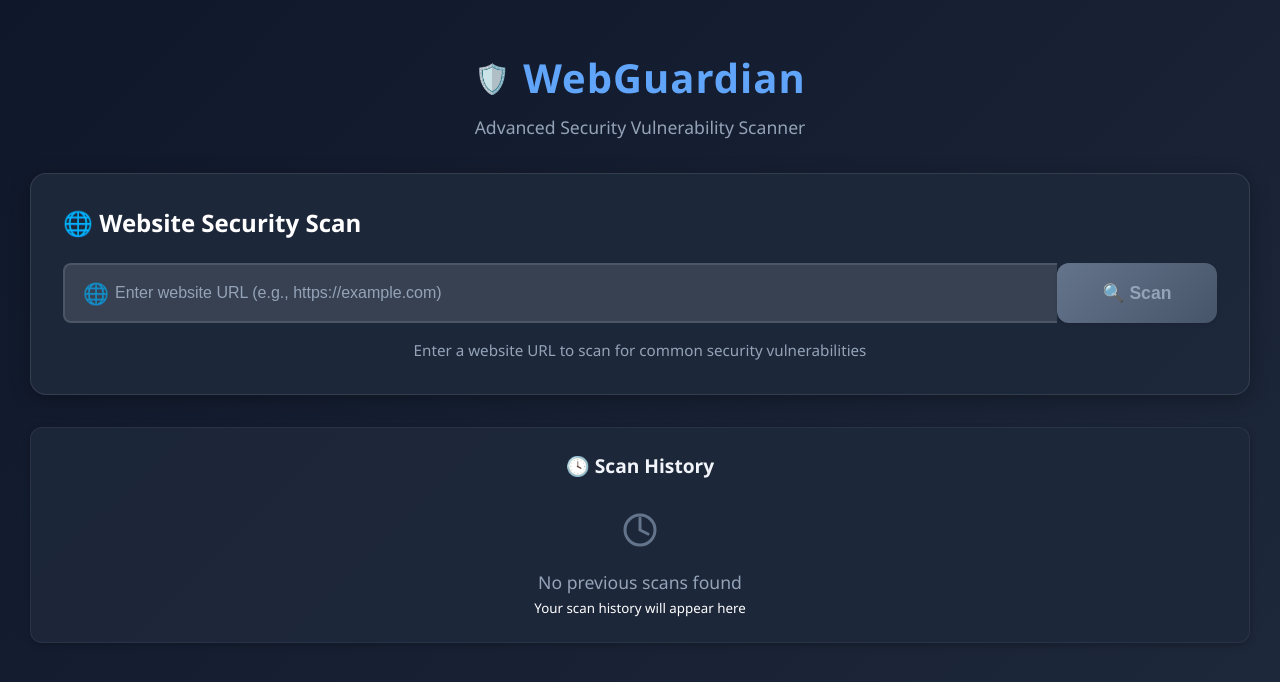
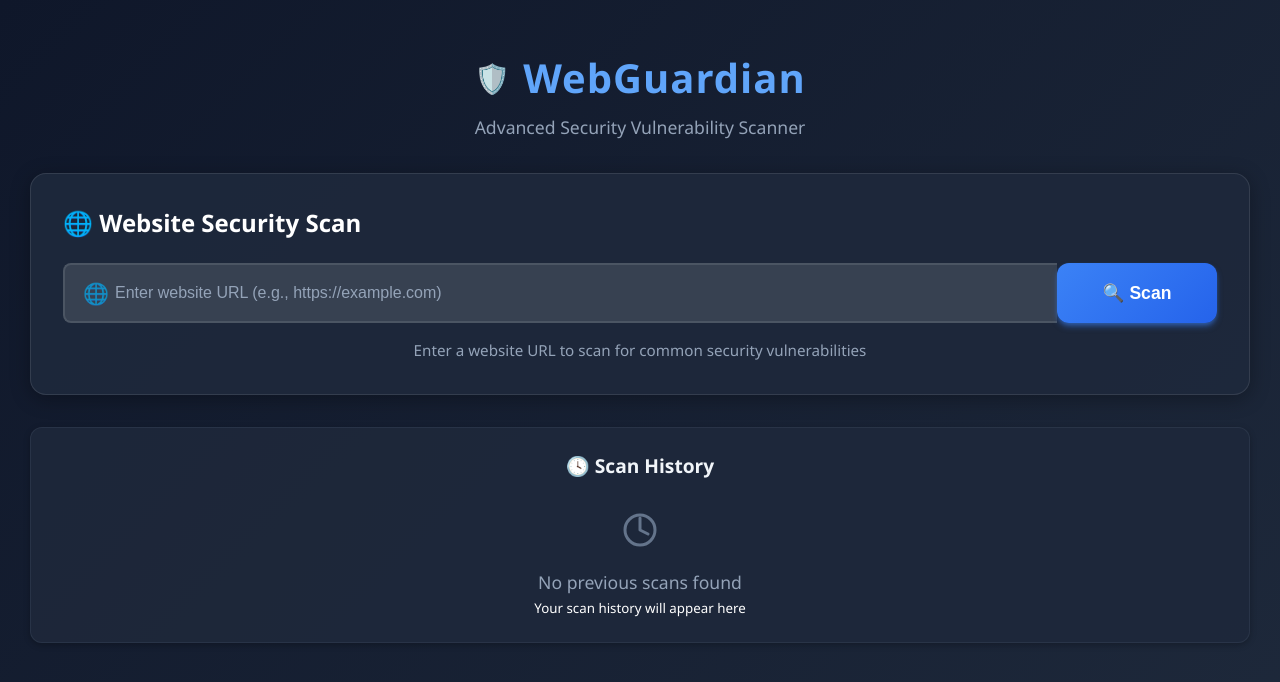
Before and after one commit to dailoc77/web-security-scan-FE, an Angular app: page / in a window 1280 px wide. Shown: the top 682 px of the page. Built offline with nearby package versions, Linux system fonts and the light colour scheme.

Commit message:
deploy again

```diff
--- a/src/app/app.config.ts
+++ b/src/app/app.config.ts
@@ -3,11 +3,13 @@ import { provideRouter } from '@angular/router';
 
 import { routes } from './app.routes';
 import { provideClientHydration, withEventReplay } from '@angular/platform-browser';
+import { provideHttpClient } from '@angular/common/http';
 
 export const appConfig: ApplicationConfig = {
   providers: [
     provideBrowserGlobalErrorListeners(),
     provideZoneChangeDetection({ eventCoalescing: true }),
-    provideRouter(routes), provideClientHydration(withEventReplay())
+    provideRouter(routes), provideClientHydration(withEventReplay()),
+    provideHttpClient()
   ]
 };
--- a/src/app/app.ts
+++ b/src/app/app.ts
@@ -3,6 +3,7 @@ import { RouterOutlet } from '@angular/router';
 import { HeaderComponent } from './header/header';
 import { SecurityScanComponent } from './security-scan/security-scan';
 import { ScanHistoryComponent } from './scan-history/scan-history';
+
 
 @Component({
   selector: 'app-root',
--- a/src/app/security-scan/security-scan.css
+++ b/src/app/security-scan/security-scan.css
@@ -20,6 +20,23 @@
 
 .scan-history-icon svg {
   color: #64748b;
+}
+
+.spinner {
+  display: inline-block;
+  width: 20px;
+  height: 20px;
+  border: 3px solid #fff;
+  border-top: 3px solid #3b82f6;
+  border-radius: 50%;
+  animation: spin 0.8s linear infinite;
+  margin-right: 8px;
+  vertical-align: middle;
+}
+
+@keyframes spin {
+  0% { transform: rotate(0deg);}
+  100% { transform: rotate(360deg);}
 }
 
 /* Security Scan Section - Matching the image layout */
--- a/src/app/security-scan/security-scan.html
+++ b/src/app/security-scan/security-scan.html
@@ -1,20 +1,22 @@
 <div class="security-scan-section">
   <h2 class="security-scan-title">🌐 Website Security Scan</h2>
   <div class="security-scan-input-row">
-    <input
-      [(ngModel)]="url"
-      type="url"
-      placeholder="Enter website URL (e.g., https://example.com)"
-      class="security-scan-input"
-      autocomplete="url"
-      spellcheck="false"
-    />
-    <button
+    <input [(ngModel)]="url" type="url" placeholder="Enter website URL (e.g., https://example.com)"
+      class="security-scan-input" autocomplete="url" spellcheck="false" />
+    <!-- <button
       (click)="startScan()"
       class="security-scan-btn"
       [disabled]="!url || url.length < 8"
     >
       🔍 Scan
+    </button> -->
+    <button class="security-scan-btn" [disabled]="loading" (click)="startScan()">
+      @if (loading) {
+      <span class="spinner"></span>
+      <span>Scanning...</span>
+      } @else {
+      <span><i class="fa fa-search"></i>🔍 Scan</span>
+      }
     </button>
   </div>
   <p class="security-scan-description">Enter a website URL to scan for common security vulnerabilities</p>
--- a/src/app/security-scan/security-scan.ts
+++ b/src/app/security-scan/security-scan.ts
@@ -1,4 +1,5 @@
-import { Component, Input } from '@angular/core';
+import { HttpClient, HttpParams } from '@angular/common/http';
+import { Component } from '@angular/core';
 import { FormsModule } from '@angular/forms';
 
 @Component({
@@ -10,12 +11,32 @@ import { FormsModule } from '@angular/forms';
 })
 export class SecurityScanComponent {
   url: string = '';
+  scanResult: any = null;
+  loading: boolean = false;
+  error: string = '';
+
+  constructor(private http: HttpClient) {}
+
   startScan() {
     if (!this.url) {
-      alert('Please enter a URL.');
+      this.error = 'Please enter a URL.';
       return;
     }
-    // TODO: Call backend API here
-    console.log('Scanning:', this.url);
+    this.loading = true;
+    this.error = '';
+    this.scanResult = null;
+
+    const params = new HttpParams().set('url', this.url);
+
+    this.http.post('http://localhost:8080/api/scan', params).subscribe({
+      next: (result) => {
+        this.scanResult = result;
+        this.loading = false;
+      },
+      error: (err) => {
+        this.error = 'Scan failed. Please try again.';
+        this.loading = false;
+      },
+    });
   }
 }
```
Also changed, not shown: 6 other files (tests, documents, lock files or other folders).
